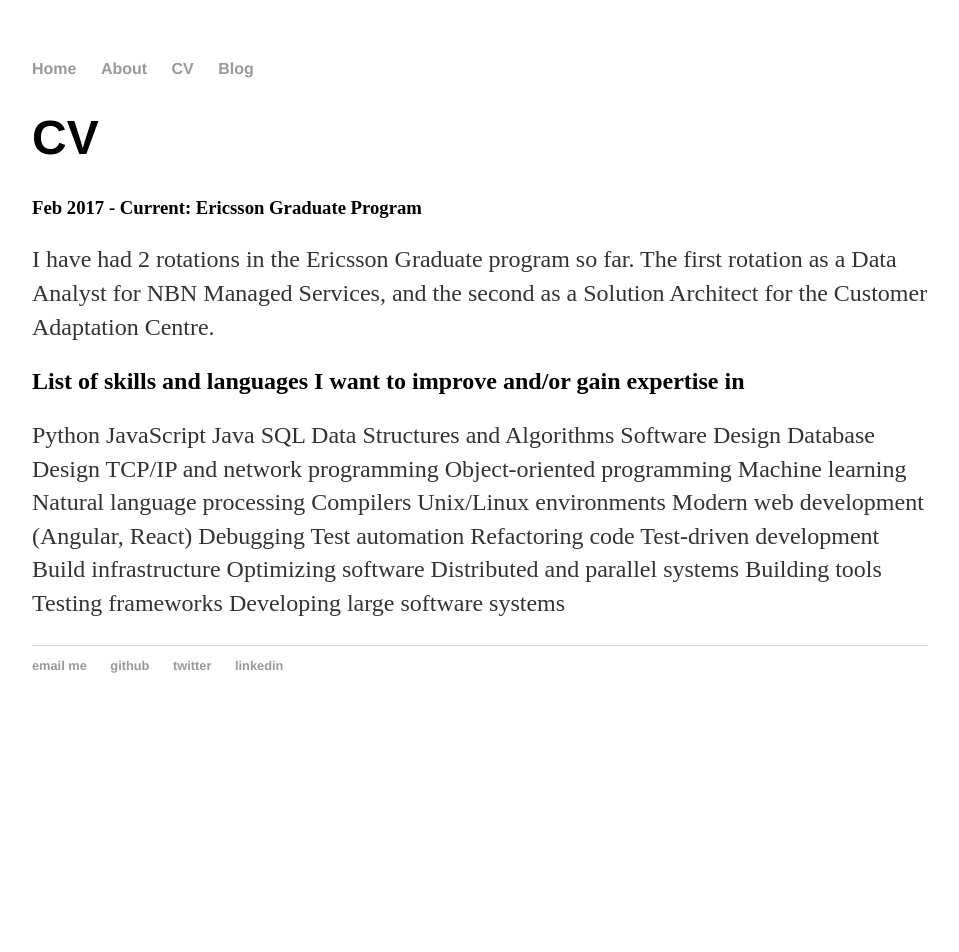
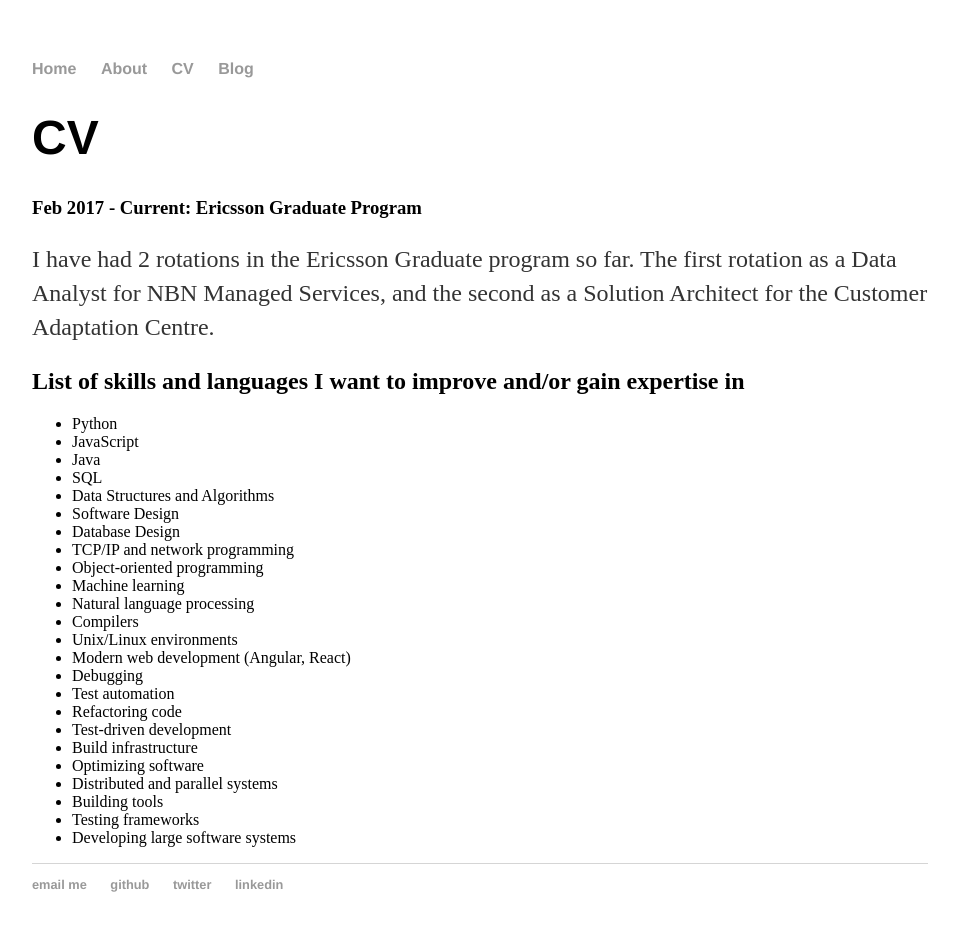
Before and after one commit to Sebbenbear/sebbenbear.github.io, a Jekyll site: the page built from cv/index.html, in a window 1280 px wide. Shown: the whole page, without its empty margins (160-1119 px from the left). Built offline with Jekyll 4.4.1, drawn with Linux system fonts in a browser that asks for light colours; before the commit the page ends 900 px from its top, so only the background shows below that.

Commit message:
Change to list

```diff
--- a/cv/index.html
+++ b/cv/index.html
@@ -10,30 +10,29 @@
 </div>
 
 <h2>List of skills and languages I want to improve and/or gain expertise in</h2>
-<p>
-Python
-JavaScript
-Java
-SQL
-
-Data Structures and Algorithms
-Software Design
-Database Design
-TCP/IP and network programming
-Object-oriented programming
-Machine learning
-Natural language processing
-Compilers
-Unix/Linux environments
-Modern web development (Angular, React)
-Debugging
-Test automation
-Refactoring code
-Test-driven development
-Build infrastructure
-Optimizing software
-Distributed and parallel systems
-Building tools
-Testing frameworks
-Developing large software systems
-</p>
+<ul>
+	<li>Python</li>
+	<li>JavaScript</li>
+	<li>Java</li>
+	<li>SQL</li>
+	<li>Data Structures and Algorithms</li>
+	<li>Software Design</li>
+	<li>Database Design</li>
+	<li>TCP/IP and network programming</li>
+	<li>Object-oriented programming</li>
+	<li>Machine learning</li>
+	<li>Natural language processing</li>
+	<li>Compilers</li>
+	<li>Unix/Linux environments</li>
+	<li>Modern web development (Angular, React)</li>
+	<li>Debugging</li>
+	<li>Test automation</li>
+	<li>Refactoring code</li>
+	<li>Test-driven development</li>
+	<li>Build infrastructure</li>
+	<li>Optimizing software</li>
+	<li>Distributed and parallel systems</li>
+	<li>Building tools</li>
+	<li>Testing frameworks</li>
+	<li>Developing large software systems</li>
+</ul>
```
